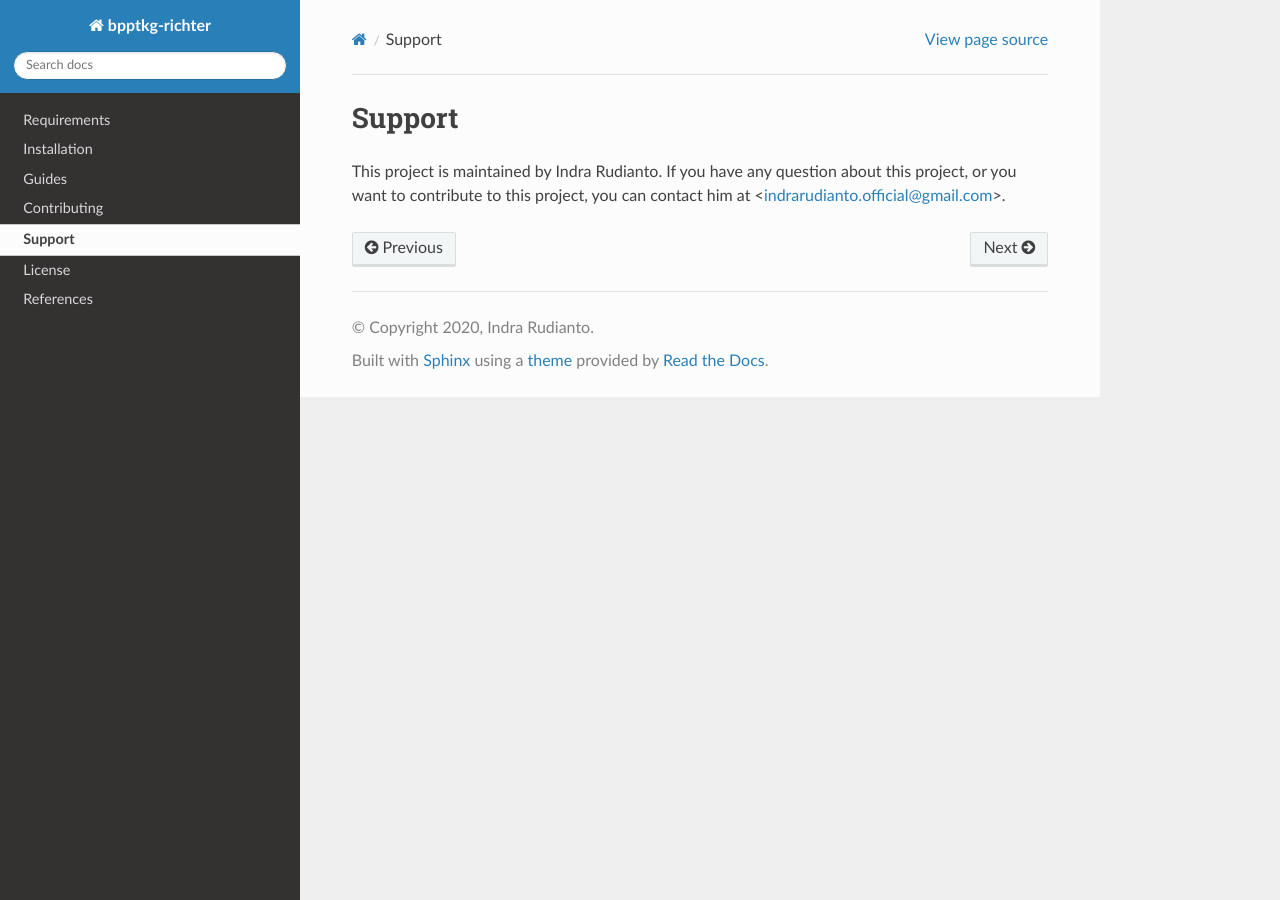
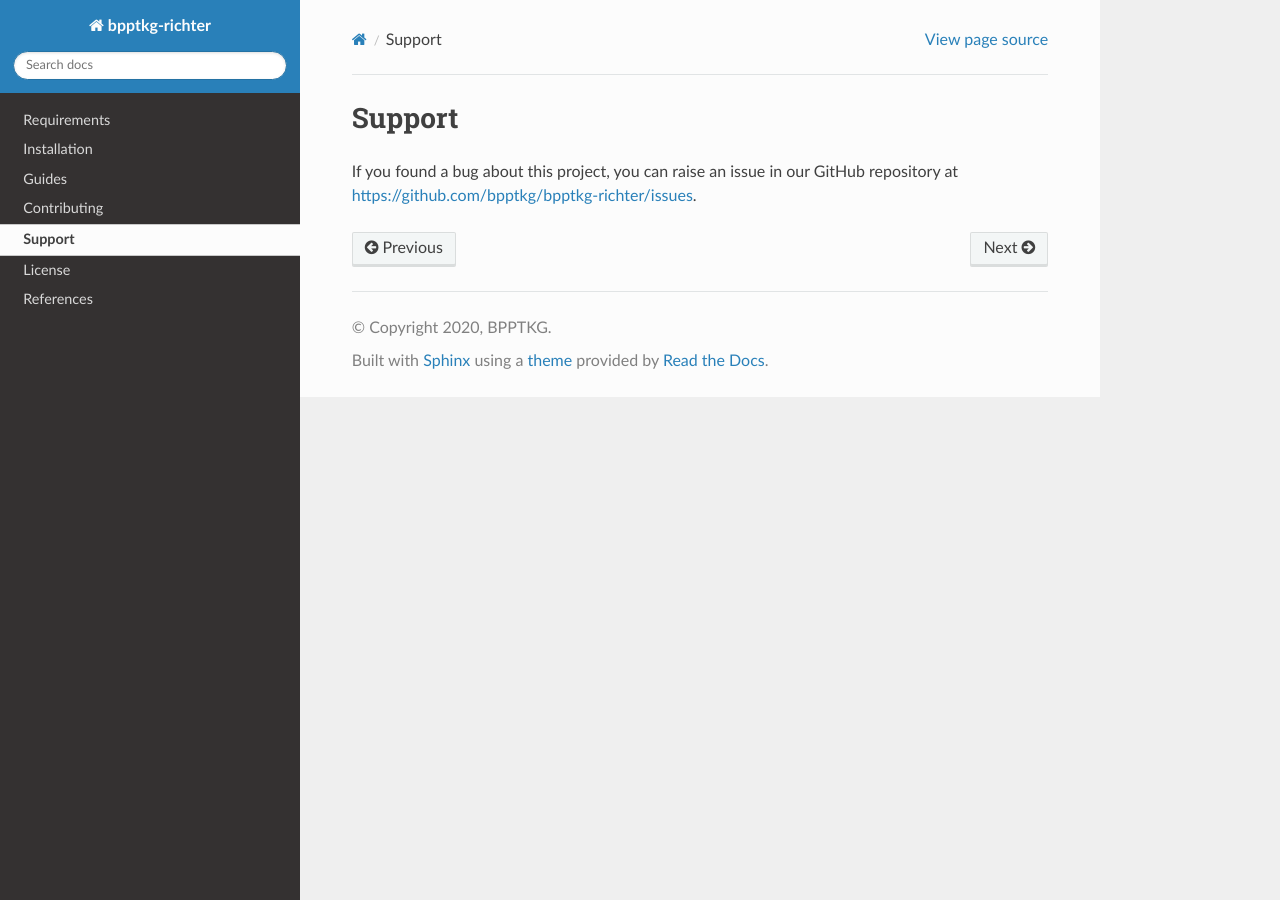
Before and after one commit to bpptkg/bpptkg-richter, a Sphinx documentation site: the page built from docs/support.rst, in a window 1280 px wide. Built offline with Sphinx 7.4.7 and the Read the Docs theme 2.0.0, drawn with Linux system fonts in a browser that asks for light colours.

Commit message:
Update repo link

```diff
--- a/docs/conf.py
+++ b/docs/conf.py
@@ -25,8 +25,8 @@ def get_package_version():
 
 
 project = 'bpptkg-richter'
-copyright = '{}, Indra Rudianto'.format(datetime.datetime.now().year)
-author = 'Indra Rudianto'
+copyright = '{}, BPPTKG'.format(datetime.datetime.now().year)
+author = 'BPPTKG'
 
 # The full version, including alpha/beta/rc tags
 release = get_package_version()
--- a/docs/installation.rst
+++ b/docs/installation.rst
@@ -2,14 +2,14 @@
 Installation
 ============
 
-You can install the package from PyPI using this command:
+You can install the package from PyPI using pip:
 
 .. code-block:: bash
 
     pip install -U bpptkg-richter
 
 You can also install the package from our GitLab repository. Download the latest
-version from GitLab repository and unpack the archive:
+version from GitHub repository and unpack the archive:
 
 .. code-block:: bash
 
--- a/docs/support.rst
+++ b/docs/support.rst
@@ -2,6 +2,5 @@
 Support
 =======
 
-This project is maintained by Indra Rudianto. If you have any question about
-this project, or you want to contribute to this project, you can contact him
-at <indrarudianto.official@gmail.com>.
+If you found a bug about this project, you can raise an issue in our GitHub
+repository at https://github.com/bpptkg/bpptkg-richter/issues.
--- a/setup.py
+++ b/setup.py
@@ -28,9 +28,9 @@ setup(
         'numpy',
         'python-dateutil',
     ],
-    author='Indra Rudianto',
-    author_email='indrarudianto.official@gmail.com',
-    url='https://gitlab.com/bpptkg/bpptkg-richter',
+    author='BPPTKG',
+    author_email='bpptkg@esdm.go.id',
+    url='https://github.com/bpptkg/bpptkg-richter',
     zip_safe=False,
     packages=find_packages(exclude=['docs', 'tests', 'examples']),
     classifiers=[
```
Also changed, not shown: README.md (+4 -9 lines).
